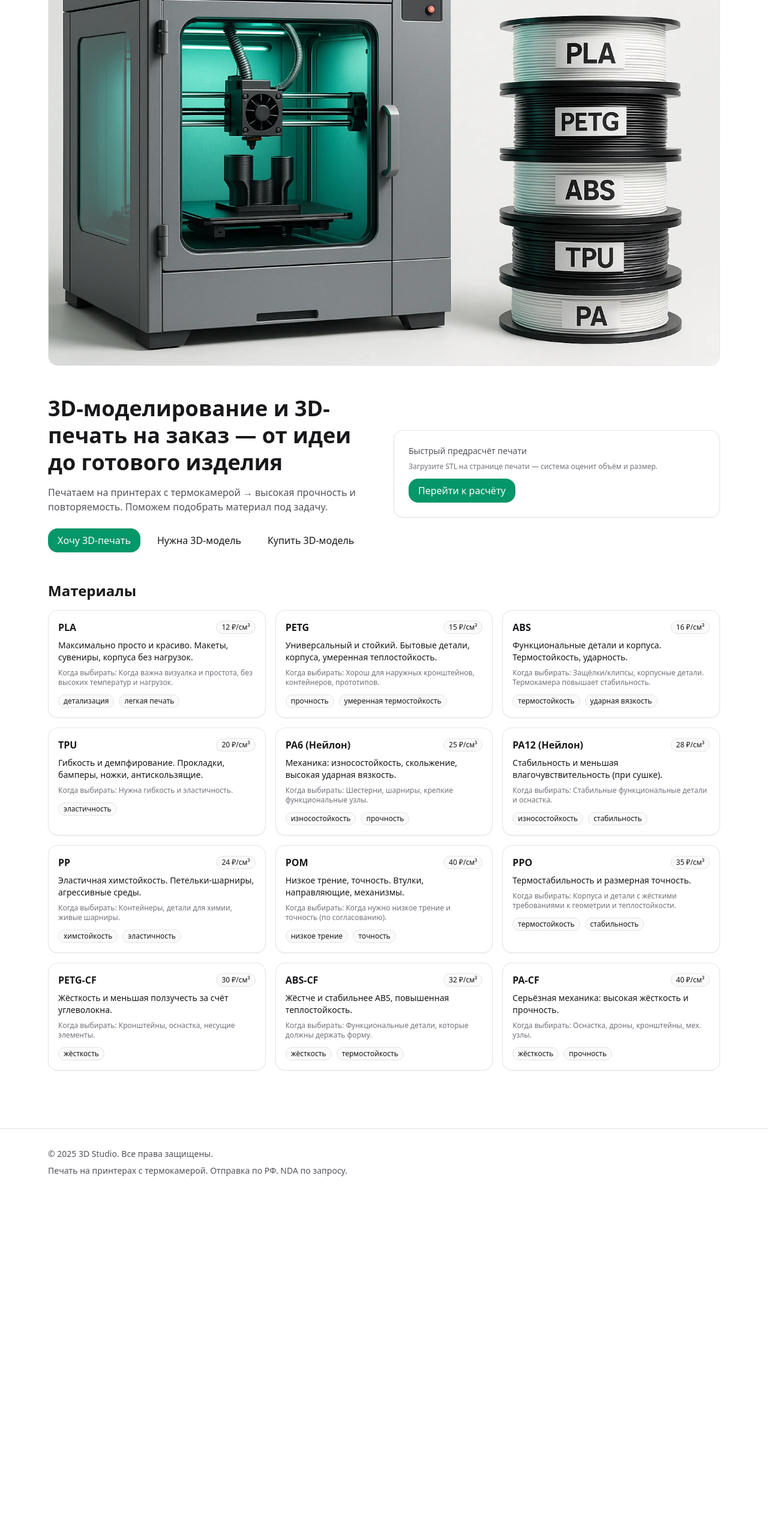
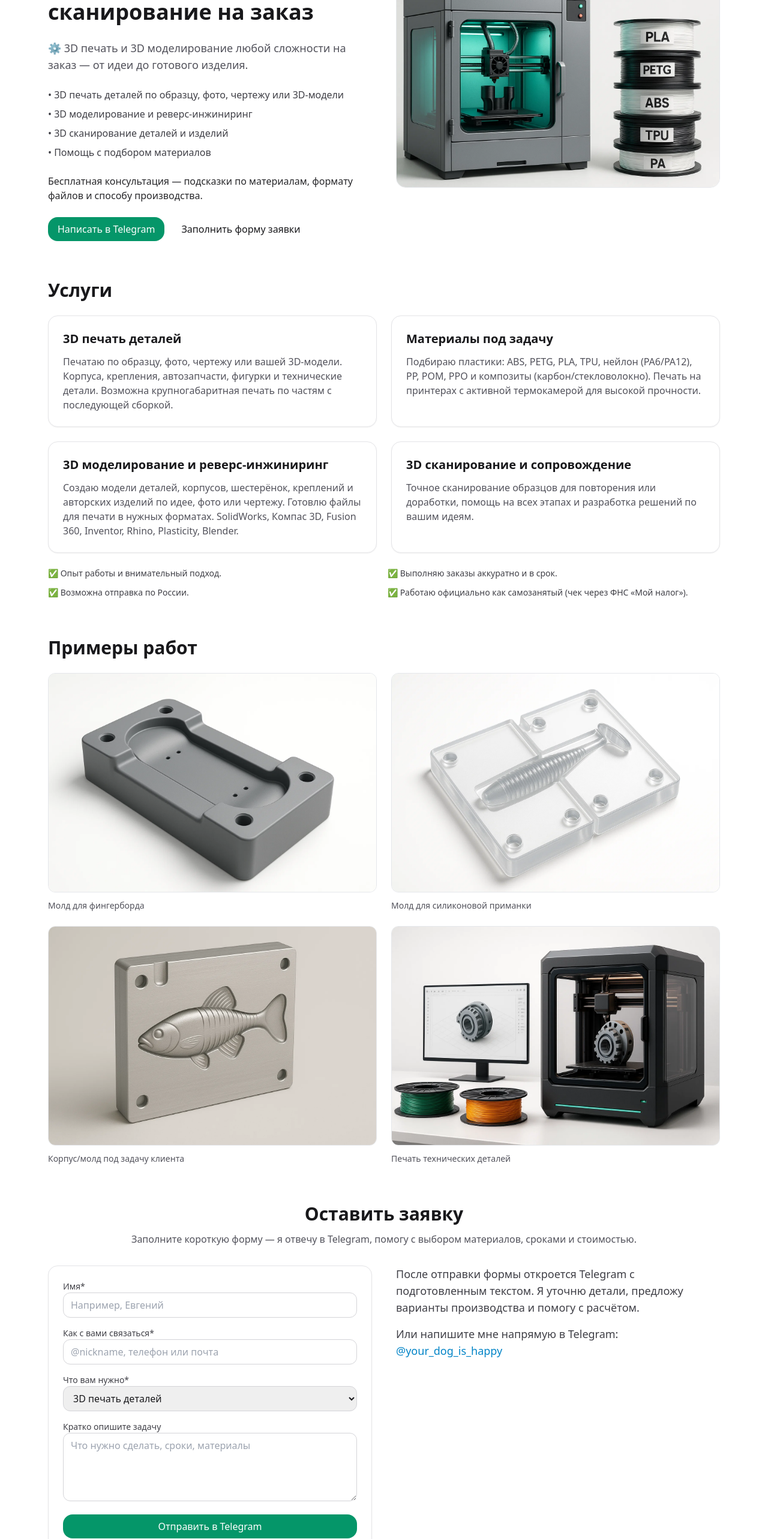
Before and after one commit to EvgenyShil/3d_site, a Next.js app: page / in a window 1280 px wide. Shown: the part 234-2800 px from the top of the page at 60% size. Before the commit the page ends 2228 px from the top, so only its background shows below. Built offline with nearby package versions, Linux system fonts and the light colour scheme.

Commit message:
feat: simplify home page

```diff
--- a/app/layout.tsx
+++ b/app/layout.tsx
@@ -4,8 +4,9 @@ import Footer from '@/components/Footer'
 import type { Metadata } from 'next'
 
 export const metadata: Metadata = {
-  title: '3D Studio — 3D-печать и 3D-моделирование',
-  description: '3D-печать на заказ, 3D-моделирование, продажа 3D-моделей. Печать в термокамере, помощь на всех этапах.'
+  title: '3D печать, 3D моделирование и 3D сканирование на заказ — бесплатная консультация',
+  description:
+    '3D печать деталей, 3D моделирование и 3D сканирование на заказ. Печать автозапчастей, корпусов, креплений, фигурок и технических деталей. Реверс-инжиниринг, восстановление деталей по образцу, фото и скану. Бесплатная консультация по материалам и производству.'
 }
 
 export default function RootLayout({children}:{children:React.ReactNode}){
--- a/app/page.tsx
+++ b/app/page.tsx
@@ -1,39 +1,148 @@
-import Link from 'next/link'
-import MaterialCards from '@/components/MaterialCards'
+import ContactForm from '@/components/ContactForm'
+
+const services = [
+  {
+    title: '3D печать деталей',
+    description:
+      'Печатаю по образцу, фото, чертежу или вашей 3D-модели. Корпуса, крепления, автозапчасти, фигурки и технические детали. Возможна крупногабаритная печать по частям с последующей сборкой.'
+  },
+  {
+    title: 'Материалы под задачу',
+    description:
+      'Подбираю пластики: ABS, PETG, PLA, TPU, нейлон (PA6/PA12), PP, POM, PPO и композиты (карбон/стекловолокно). Печать на принтерах с активной термокамерой для высокой прочности.'
+  },
+  {
+    title: '3D моделирование и реверс-инжиниринг',
+    description:
+      'Создаю модели деталей, корпусов, шестерёнок, креплений и авторских изделий по идее, фото или чертежу. Готовлю файлы для печати в нужных форматах. SolidWorks, Компас 3D, Fusion 360, Inventor, Rhino, Plasticity, Blender.'
+  },
+  {
+    title: '3D сканирование и сопровождение',
+    description:
+      'Точное сканирование образцов для повторения или доработки, помощь на всех этапах и разработка решений по вашим идеям.'
+  }
+]
+
+const works = [
+  {
+    src: '/images/products/fingerboard-mold.webp',
+    alt: 'Молд для фингерборда',
+    caption: 'Молд для фингерборда'
+  },
+  {
+    src: '/images/products/bait-mold-transparent.webp',
+    alt: 'Молд для силиконовой приманки',
+    caption: 'Молд для силиконовой приманки'
+  },
+  {
+    src: '/images/cases/case-fish-mold.webp',
+    alt: 'Корпус под задачу клиента',
+    caption: 'Корпус/молд под задачу клиента'
+  },
+  {
+    src: '/images/banners/print-banner.webp',
+    alt: 'Печать технических деталей',
+    caption: 'Печать технических деталей'
+  }
+]
 
 export default function Home(){
   return (
-    <div className="space-y-12">
-      {/* Hero image */}
-      <img
-        src="/images/hero/hero-main.webp"
-        alt="3D-моделирование и 3D-печать. Печать в термокамере."
-        className="w-full rounded-2xl border mb-6"
-      />
-      <section className="flex flex-col lg:flex-row items-center gap-8">
-        <div className="flex-1">
-          <h1 className="text-4xl font-bold leading-tight">3D-моделирование и 3D-печать на заказ — от идеи до готового изделия</h1>
-          <p className="mt-4 text-zinc-600">Печатаем на принтерах с термокамерой → высокая прочность и повторяемость. Поможем подобрать материал под задачу.</p>
-          <div className="mt-6 flex flex-wrap gap-3">
-            <Link href="/3d-print" className="btn-primary">Хочу 3D-печать</Link>
-            <Link href="/3d-modeling" className="btn-ghost">Нужна 3D-модель</Link>
-            <Link href="/models" className="btn-ghost">Купить 3D-модель</Link>
+    <div className="space-y-16">
+      <section className="grid gap-10 lg:grid-cols-2 lg:items-center">
+        <div className="space-y-6">
+          <p className="text-sm uppercase tracking-[0.2em] text-zinc-500">3D-услуги</p>
+          <h1 className="text-4xl font-bold leading-tight">
+            3D печать, 3D моделирование и 3D сканирование на заказ
+          </h1>
+          <p className="text-lg text-zinc-600">
+            ⚙️ 3D печaть и 3D моделирoвание любой сложноcти на зaказ — от идеи дo гoтового изделия.
+          </p>
+          <ul className="space-y-2 text-base text-zinc-700">
+            <li>• 3D печать деталей по образцу, фото, чертежу или 3D-модели</li>
+            <li>• 3D моделирование и реверс-инжиниринг</li>
+            <li>• 3D сканирование деталей и изделий</li>
+            <li>• Помощь с подбором материалов</li>
+          </ul>
+          <p className="font-medium text-zinc-800">
+            Бесплатная консультация — подсказки по материалам, формату файлов и способу производства.
+          </p>
+          <div className="flex flex-wrap gap-3">
+            <a href="https://t.me/your_dog_is_happy" target="_blank" rel="noopener noreferrer" className="btn-primary">
+              Написать в Telegram
+            </a>
+            <a href="#contact-form" className="btn-ghost">
+              Заполнить форму заявки
+            </a>
           </div>
         </div>
-        <div className="flex-1">
-          <div className="card p-6">
-            <div className="text-sm text-zinc-600">Быстрый предрасчёт печати</div>
-            <p className="mt-2 text-xs text-zinc-500">Загрузите STL на странице печати — система оценит объём и размер.</p>
-            <div className="mt-3">
-              <Link href="/3d-print" className="btn-primary">Перейти к расчёту</Link>
-            </div>
-          </div>
+        <div className="flex justify-center">
+          <img
+            src="/images/hero/hero-main.webp"
+            alt="3D печать и моделирование"
+            className="w-full max-w-xl rounded-2xl border"
+          />
         </div>
       </section>
 
-      <section>
-        <h2 className="text-2xl font-semibold mb-4">Материалы</h2>
-        <MaterialCards/>
+      <section className="space-y-6">
+        <h2 className="text-3xl font-semibold">Услуги</h2>
+        <div className="grid gap-6 md:grid-cols-2">
+          {services.map((service) => (
+            <div key={service.title} className="card space-y-3 p-6">
+              <h3 className="text-xl font-semibold">{service.title}</h3>
+              <p className="text-zinc-600">{service.description}</p>
+            </div>
+          ))}
+        </div>
+        <div className="grid gap-3 text-sm text-zinc-700 md:grid-cols-2">
+          <p>✅ Опыт работы и внимательный подход.</p>
+          <p>✅ Выполняю заказы аккуратно и в срок.</p>
+          <p>✅ Возможна отправка по России.</p>
+          <p>✅ Работаю официально как самозанятый (чек через ФНС «Мой налог»).</p>
+        </div>
+      </section>
+
+      <section className="space-y-6">
+        <h2 className="text-3xl font-semibold">Примеры работ</h2>
+        <div className="grid gap-6 md:grid-cols-2">
+          {works.map((work) => (
+            <figure key={work.src} className="space-y-3">
+              <img src={work.src} alt={work.alt} className="w-full rounded-xl border" />
+              <figcaption className="text-sm text-zinc-600">{work.caption}</figcaption>
+            </figure>
+          ))}
+        </div>
+      </section>
+
+      <section id="contact-form" className="space-y-8">
+        <div className="space-y-3 text-center">
+          <h2 className="text-3xl font-semibold">Оставить заявку</h2>
+          <p className="text-zinc-600">
+            Заполните короткую форму — я отвечу в Telegram, помогу с выбором материалов, сроками и стоимостью.
+          </p>
+        </div>
+        <div className="grid gap-10 lg:grid-cols-2">
+          <div className="card p-6">
+            <ContactForm />
+          </div>
+          <div className="space-y-4 text-lg text-zinc-700">
+            <p>
+              После отправки формы откроется Telegram с подготовленным текстом. Я уточню детали, предложу варианты
+              производства и помогу с расчётом.
+            </p>
+            <p>Или напишите мне напрямую в Telegram: {' '}
+              <a
+                href="https://t.me/your_dog_is_happy"
+                target="_blank"
+                rel="noopener noreferrer"
+                className="text-sky-600 hover:underline"
+              >
+                @your_dog_is_happy
+              </a>
+            </p>
+          </div>
+        </div>
       </section>
     </div>
   )
--- /dev/null
+++ b/components/ContactForm.tsx
@@ -0,0 +1,80 @@
+'use client'
+
+import { FormEvent, useState } from 'react'
+
+const TELEGRAM_URL = 'https://t.me/your_dog_is_happy'
+
+const services = [
+  '3D печать деталей',
+  '3D моделирование / реверс-инжиниринг',
+  '3D сканирование',
+  'Не знаю, нужна консультация'
+]
+
+export default function ContactForm(){
+  const [formData, setFormData] = useState({
+    name: '',
+    contact: '',
+    service: services[0],
+    details: ''
+  })
+
+  const handleSubmit = (event: FormEvent<HTMLFormElement>) => {
+    event.preventDefault()
+    const message = `Новая заявка с сайта (3D-услуги):\n\nИмя: ${formData.name}\nКонтакт: ${formData.contact}\nУслуги: ${formData.service}\nОписание задачи:\n${formData.details}`
+    const text = encodeURIComponent(message)
+    window.open(`${TELEGRAM_URL}?text=${text}`, '_blank')
+  }
+
+  return (
+    <form onSubmit={handleSubmit} className="space-y-4">
+      <div>
+        <label className="block text-sm font-medium text-zinc-700">Имя*</label>
+        <input
+          type="text"
+          required
+          value={formData.name}
+          onChange={(e) => setFormData({...formData, name: e.target.value})}
+          className="input"
+          placeholder="Например, Евгений"
+        />
+      </div>
+      <div>
+        <label className="block text-sm font-medium text-zinc-700">Как с вами связаться*</label>
+        <input
+          type="text"
+          required
+          value={formData.contact}
+          onChange={(e) => setFormData({...formData, contact: e.target.value})}
+          className="input"
+          placeholder="@nickname, телефон или почта"
+        />
+      </div>
+      <div>
+        <label className="block text-sm font-medium text-zinc-700">Что вам нужно*</label>
+        <select
+          className="input"
+          value={formData.service}
+          onChange={(e) => setFormData({...formData, service: e.target.value})}
+        >
+          {services.map((service) => (
+            <option key={service} value={service}>
+              {service}
+            </option>
+          ))}
+        </select>
+      </div>
+      <div>
+        <label className="block text-sm font-medium text-zinc-700">Кратко опишите задачу</label>
+        <textarea
+          rows={4}
+          value={formData.details}
+          onChange={(e) => setFormData({...formData, details: e.target.value})}
+          className="input"
+          placeholder="Что нужно сделать, сроки, материалы"
+        />
+      </div>
+      <button type="submit" className="btn-primary w-full">Отправить в Telegram</button>
+    </form>
+  )
+}
```
